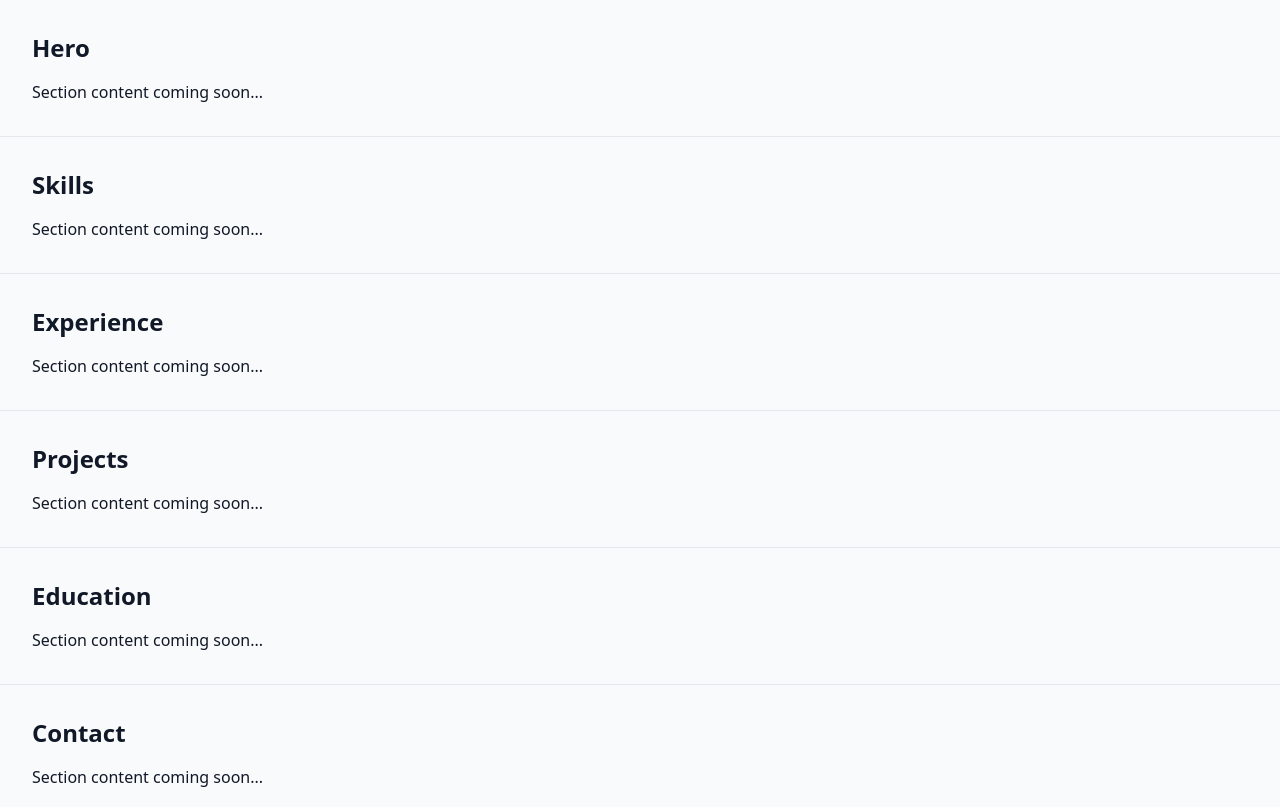
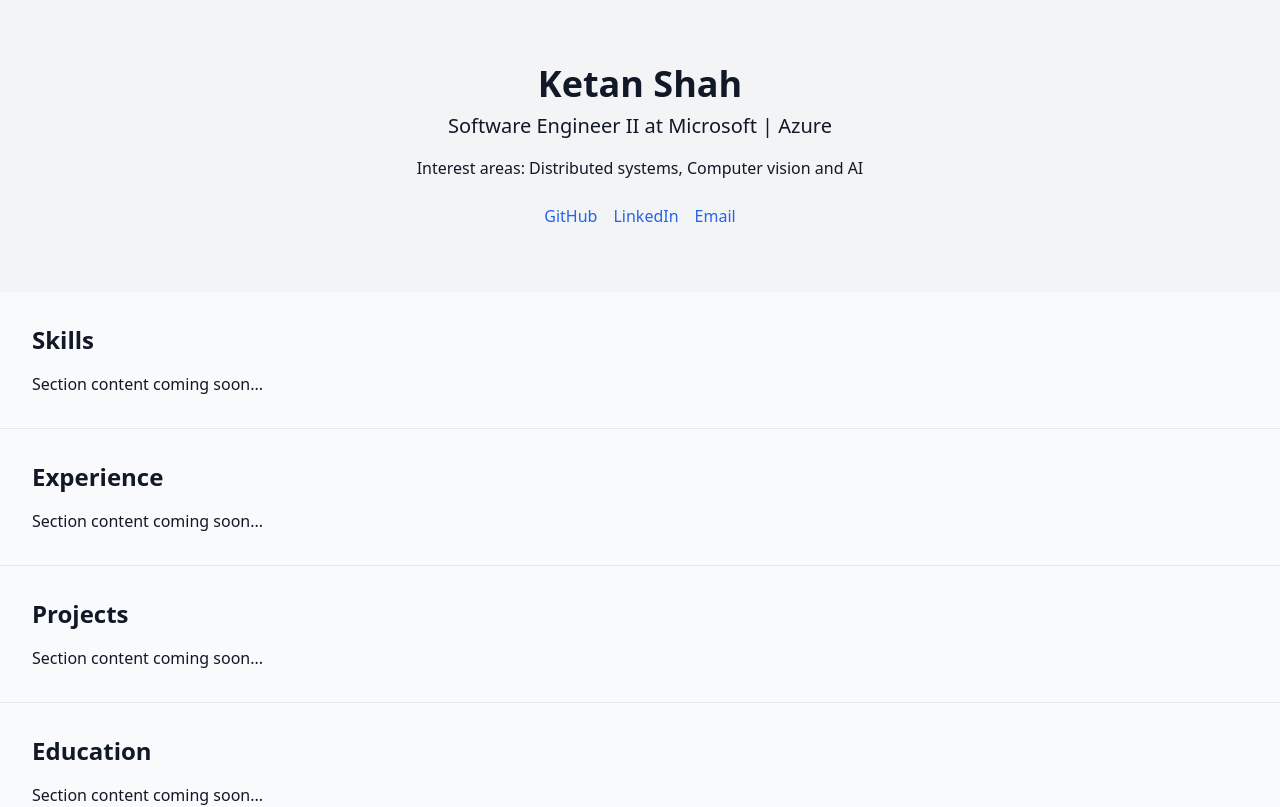
Before and after one commit to K10shah/portfolio, a React (Vite) app: page / in a window 1280 px wide. Shown: the top 807 px of the page. Built offline with nearby package versions, Linux system fonts and the light colour scheme.

Commit message:
Updating hero.jsx

```diff
--- a/src/components/Hero.jsx
+++ b/src/components/Hero.jsx
@@ -3,9 +3,15 @@
 
 function Hero() {
   return (
-    <section className="p-8 border-b border-gray-200">
-      <h2 className="text-2xl font-bold mb-4">Hero</h2>
-      <p>Section content coming soon...</p>
+    <section className="flex flex-col items-center justify-center text-center py-16 bg-gray-100">
+      <h1 className="text-4xl font-bold">{content.name}</h1>
+      <p className="text-xl mt-2">{content.title}</p>
+      <p className="mt-4 max-w-xl">{content.summary}</p>
+      <div className="flex gap-4 mt-6">
+        <a href={content.github} target="_blank" className="text-blue-600 hover:underline">GitHub</a>
+        <a href={content.linkedin} target="_blank" className="text-blue-600 hover:underline">LinkedIn</a>
+        <a href={`mailto:${content.email}`} className="text-blue-600 hover:underline">Email</a>
+      </div>
     </section>
   )
 }
```
Also changed, not shown: 1 other file (tests, documents, lock files or other folders).
